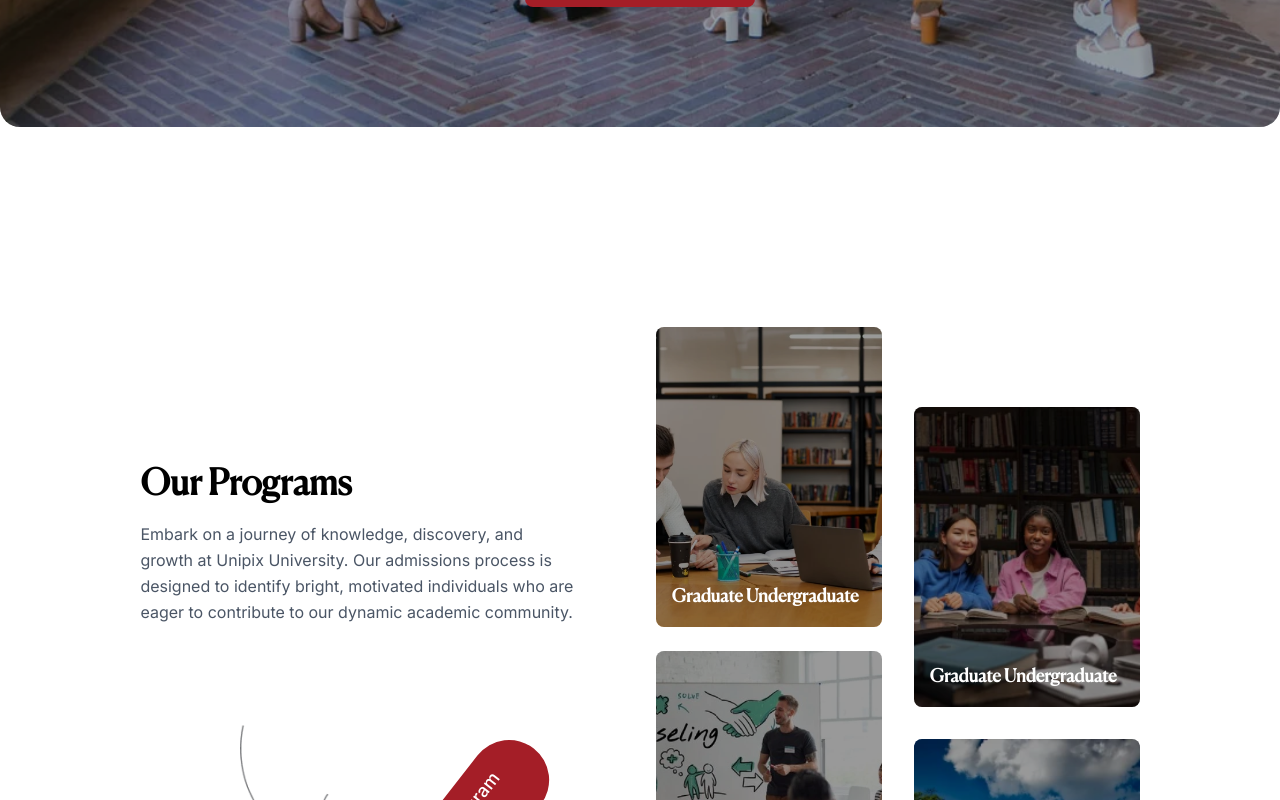
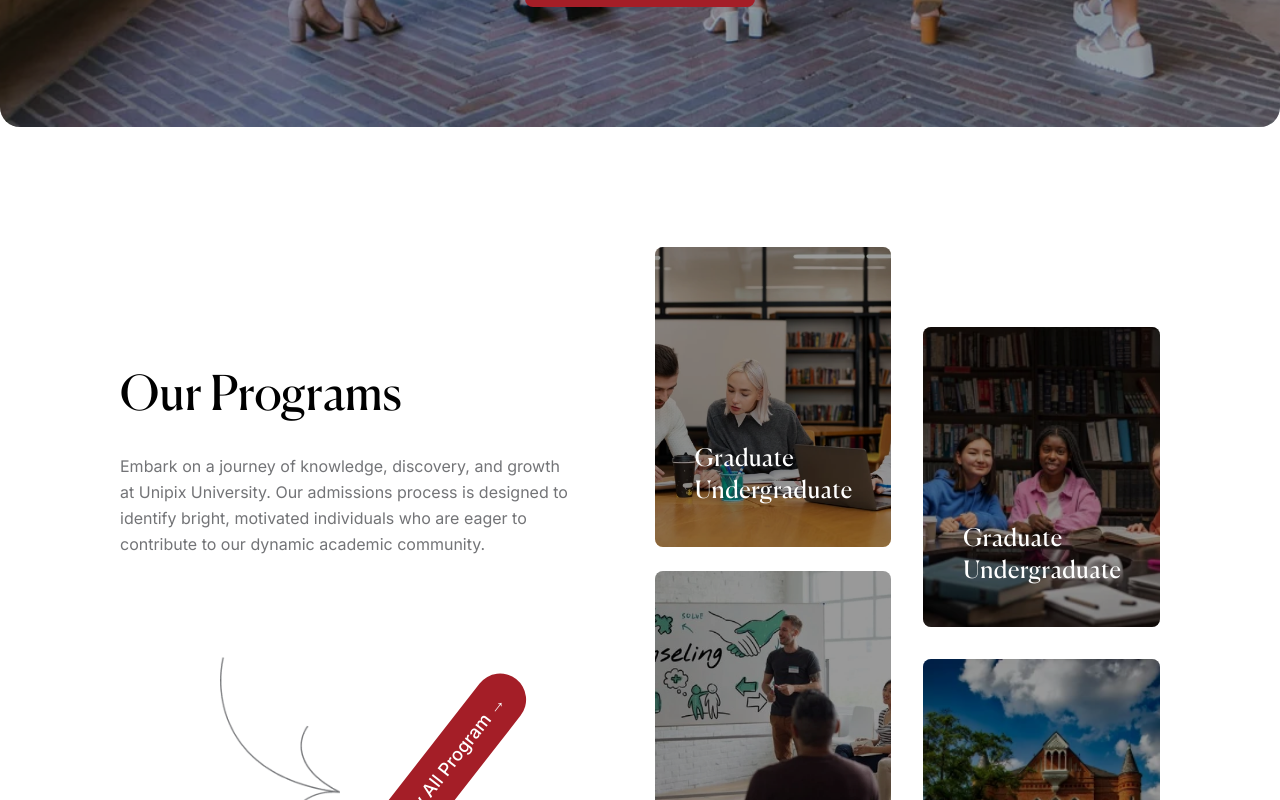
Before and after one commit to Kwasi-1/school-template-v1, a Next.js app: page / in a window 1280 px wide. Shown: the part 780-1580 px from the top of the page. Built offline with nearby package versions, Linux system fonts and the light colour scheme.

Commit message:
improve typograph and colors on the program section

```diff
--- a/components/landing/ProgramCard.tsx
+++ b/components/landing/ProgramCard.tsx
@@ -33,13 +33,13 @@ export default function ProgramCard({
           {description}
         </div>
 
-        <h3 className="absolute bottom-4 left-4 text-white font-semibold text-base">
+        <p className="absolute bottom-8 left-8 text-white text-base">
           Read more
-        </h3>
+        </p>
       </div>
 
       {/* Title at the Bottom */}
-      <h3 className="absolute bottom-4 left-4 text-white font-semibold text-lg group-hover:hidden transition duration-300">
+      <h3 className="absolute bottom-10 left-10 text-white text-2xl tracking-wide group-hover:hidden transition duration-300 ">
         {title}
       </h3>
     </div>
--- a/components/landing/Programs.tsx
+++ b/components/landing/Programs.tsx
@@ -35,12 +35,12 @@ const programsRight = [
 
 export default function Programs() {
   return (
-    <section className="container mx-auto px-6 py-20">
+    <section className="container mx-auto">
       <div className="w-[85%] mx-auto px-6 py-[120px] flex flex-col md:flex-row items-center gap-20">
         {/* Left Section - Heading & Text */}
         <div className="md:w-[45%]">
-          <h2 className="text-4xl font-bold">Our Programs</h2>
-          <p className="mt-4 text-gray-600 leading-relaxed">
+          <h2 className="text-5xl">Our Programs</h2>
+          <p className="mt-8 text-[#737477] leading-relaxed">
             Embark on a journey of knowledge, discovery, and growth at Unipix
             University. Our admissions process is designed to identify bright,
             motivated individuals who are eager to contribute to our dynamic
@@ -60,7 +60,7 @@ export default function Programs() {
               <a
                 href="#"
                 className="inline-block bg-[#A41E27] text-white px-6 p-3 text-lg font-medium rounded-full -rotate-52
-            hover:bg-[#86181F] transition duration-300"
+            hover:bg-black transition duration-300"
               >
                 View All Program →
               </a>
```
